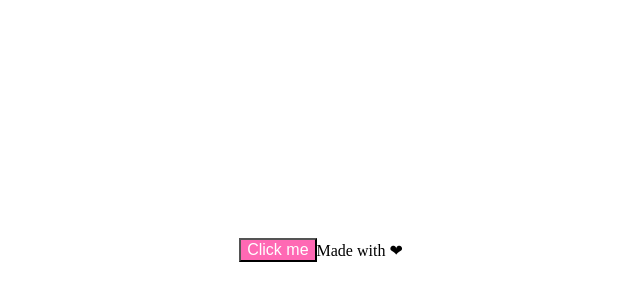
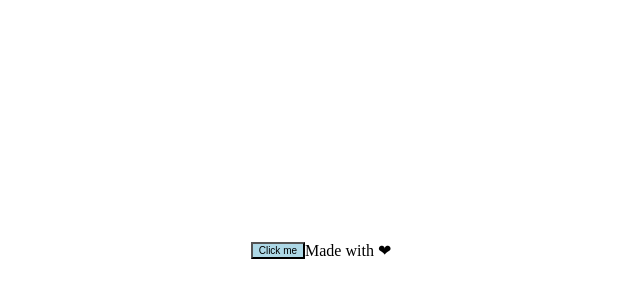
Before and after one commit to imiryna/vite-template, a website built with Vite: page index.html in a window 1280 px wide. Shown: the part 158-458 px from the top of the page, without its empty margins (327-967 px from the left). Built offline with nearby package versions, Linux system fonts and the light colour scheme.

Commit message:
next step

```diff
--- a/src/scss/--examples--/lesson-05/_button.scss
+++ b/src/scss/--examples--/lesson-05/_button.scss
@@ -1,4 +1,8 @@
-@use "btn-scema" as vars;
+@use "btn-scema" as vars with (
+  $font-size: 10px,
+  $btn-color: black,
+  $btn-bgcolor: lightblue
+);
 
 .small-btn {
   font-size: vars.$font-size;
--- a/src/scss/main.scss
+++ b/src/scss/main.scss
@@ -7,5 +7,5 @@
 @use "--examples--/lesson-05/variables";
 /* END */
 @use "--examples--/lesson-05/base";
-@use "--examples--/lesson-05/btn-scema";
+// @use "--examples--/lesson-05/btn-scema";
 @use "--examples--/lesson-05/button";
```
